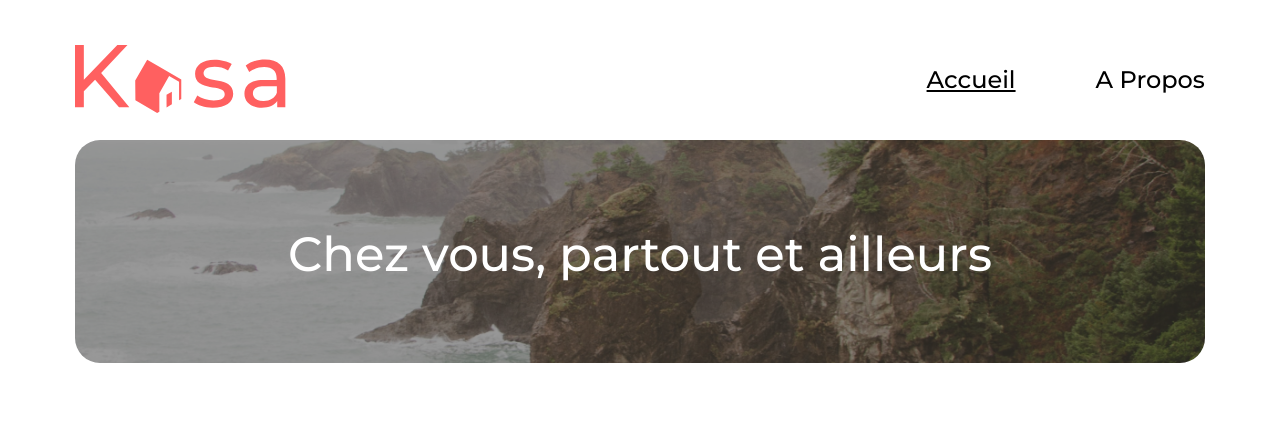
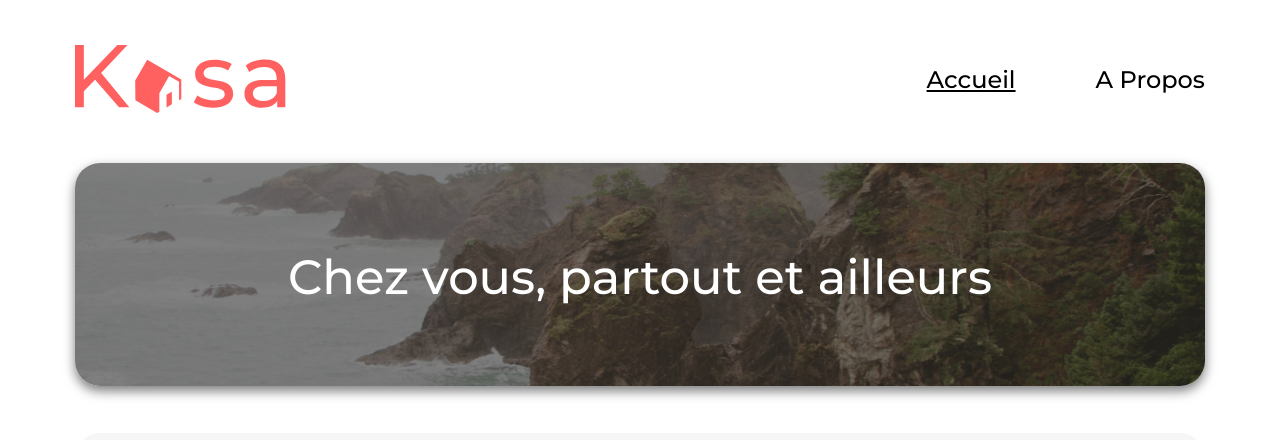
Before and after one commit to BreakFork/Kasa, a React (Create React App) app: page / in a window 1280 px wide. Shown: the top 440 px of the page. Built offline with nearby package versions, Linux system fonts and the light colour scheme.

Commit message:
Correction bugs mineurs

```diff
--- a/src/components/banner/banner.scss
+++ b/src/components/banner/banner.scss
@@ -7,21 +7,20 @@
     &__img {
         height: map-get(main.$responsive-height, sm);
         border-radius: 10px;
-        filter: brightness(60%);
+        filter: brightness(50%);
 
         @include main.media-query(md) {
             border-radius: 25px;
             height: map-get(main.$responsive-height, lg);
+            box-shadow: 0px 5px 12px #F6F6F6;
         }
     }
 
     &__title {
-        // background-color: olive;
         color: white;
         font-size: map-get(main.$font-sizes, size-4);
         font-weight: 500;
         line-height: 100%;
-        // width: 75%;
         transform: translateY(-50%);
         position: absolute;
         top: 50%;
@@ -34,7 +33,6 @@
             width: 100%;
             text-align: center;
             font-size: map-get(main.$font-sizes, size-4);
-            // background-color: blue;
         }
 
         @include main.media-query(banner-break-md) {
@@ -42,22 +40,18 @@
             text-align: center;
             width: 100%;
             font-size: map-get(main.$font-sizes, size-banner-md);
-            // background-color: red;
         }
 
         @include main.media-query(banner-break-lg) {
             font-size: map-get(main.$font-sizes, size-banner-md);
-            // background-color: yellow;
         }
 
         @include main.media-query(md) {
             font-size: map-get(main.$font-sizes, size-5);
-            // background-color: purple;
         }
 
         @include main.media-query(banner-break-lg) {
             font-size: map-get(main.$font-sizes, size-6);
-            // background-color: orange;
         }
     }
 }
--- a/src/components/cards/card.scss
+++ b/src/components/cards/card.scss
@@ -18,7 +18,7 @@
         // width: 20.938rem;   /* 335px */
         width: 100%;
         // height: 15.938rem;  /* 255px */
-        height: auto;
+        height: 280px;
     }
 
     @include main.media-query(md) {
@@ -38,6 +38,7 @@
     &__img {
         min-width: 100%;
         min-height: 100%;
+        // object-position: 50% 50%;
         // filter: contrast(110%);
     }
 
@@ -56,17 +57,18 @@
         margin: 15px 20px;
         font-size: map.get(main.$font-sizes, size-3);
         color: white;
+        // background-color: grey;
+        height: 44px;
+        // width: 100%;
     }
 }
 
 @keyframes imgHoverAnimation {
     0% {
-        // opacity: 0;
         transform: translateY(2px);
     }
 
     100% {
-        // opacity: 1;
         transform: translateY(0);
     }
 }
--- a/src/components/collapse/Collapse.jsx
+++ b/src/components/collapse/Collapse.jsx
@@ -18,7 +18,6 @@ const Collapse = ({ id, title, content }) => {
     } else {
         for (let i = 0; i < content.length; i++) {
             formatedContent.push(content[i]);
-            //formatedData.current = formatedContent;       //console.log("FORMATED CONTENT LIST : " + formatedContent);
         }
     }
 
@@ -78,8 +77,8 @@ const Collapse = ({ id, title, content }) => {
             <section className="collapse__view">
                 <div  className={`${viewerHiddenCssClass}`} role="presentation">
                     {
-                        isActive && title != "Équipements" ? <CollapseTextTemplate formatedData={formatedData} />       //+ console.log("CHILD STRING : " + formatedData.current)
-                                                           : <CollapseListTemplate />       //+ console.log("CHILD ARRAY : " + formatedContent)
+                        isActive && title == "Équipements" ? <CollapseListTemplate />                                   //+ console.log("CHILD ARRAY : " + formatedContent)
+                                                           : <CollapseTextTemplate formatedData={formatedData} />       //+ console.log("CHILD STRING : " + formatedData.current)
                     }
                 </div>
             </section>
--- a/src/components/collapse/collapse.scss
+++ b/src/components/collapse/collapse.scss
@@ -15,13 +15,16 @@
     left: auto;
     display: flex;
     flex-direction: row;
+    justify-content: space-between;
     align-items: center;
     border-radius: 5px;
     color: white;
     line-height: 100%;
     padding-left: 20px;
     margin: 0;
+    background-color: grey;
     background-color: map.get(main.$colors, brand-clr);
+    // width: 50%;
 
     & {
         @include main.media-query(sm) {
@@ -32,12 +35,12 @@
         @include main.media-query(md) {
             font-size: map.get(main.$font-sizes, size-3);
             height: 3.25em;
-            border-radius: 10px;
         }
 
         @include main.media-query(lg) {
             font-size: map.get(main.$font-sizes, size-2);
             height: 52px;
+            border-radius: 10px;
         }
     }
 
@@ -103,23 +106,25 @@
     color: map.get(main.$colors, black-clr);
     line-height: 142.6%;
     text-align: justify;
-    word-spacing: -0.025rem;
-    white-space-collapse: break-spaces;
-    word-break: keep-all;
-    line-break: strict;
     padding: 23px 20px 15px 20px;
 
     @include main.media-query(sm) {
         font-size: map.get(main.$font-sizes, size-1);
+        white-space-collapse: break-spaces;
+        word-break: keep-all;
+        line-break: strict;
+        word-spacing: -0.025rem;
     }
 
     @include main.media-query(md) {
         font-size: map.get(main.$font-sizes, size-3);
         width: 100%;
+        // word-spacing: -0.050rem;
     }
 
     @include main.media-query(lg) {
         font-size: map.get(main.$font-sizes, size-3);
+        word-spacing: -0.010em;
     }
 }
 
--- a/src/components/header/Header.jsx
+++ b/src/components/header/Header.jsx
@@ -1,8 +1,7 @@
 import { useRef }  from "react";
 import Navbar from "../../components/navbar/Navbar";
 import Banner from "../../components/banner/Banner";
-// import BannerImgAboutPage from "../../assets/about.png";
-// import BannerGenericImg from "../../assets/banner-bkg.png";
+import "./header.scss";
 
 /**
  * HEADER COMPONENT
--- a/src/components/header/header.scss
+++ b/src/components/header/header.scss
@@ -1 +1,35 @@
-@import "main.scss";
+@use "../../styles/main.scss";
+
+.header {
+    display: flex;
+    flex-direction: column;
+    justify-content: space-between;
+    align-items: center;
+
+    // gap: 27px;
+    // background-color: orange;
+
+    @include main.media-query(sm) {
+        // background-color: orange;
+        margin: 1.25em 1.25em 0 1.25em;
+        gap: 15px;
+    }
+
+    @include main.media-query(md) {
+        // background-color: grey;
+        margin: 45px 5.868% 0 5.868%;
+        gap: 40px;
+    }
+
+    @include main.media-query(lg) {
+        // background-color: purple;
+        margin: 45px 5.868% 0px 5.868%;
+        gap: 45px;
+    }
+
+    @include main.media-query(xl) {
+        gap: 50px;
+        // background-color: mediumaquamarine;
+        // margin: 45px 5.868% 50px 5.868%;
+    }
+}
--- a/src/pages/about/about.scss
+++ b/src/pages/about/about.scss
@@ -13,10 +13,6 @@
     }
 
     @include main.media-query(lg) {
-        padding: 0 5.868% 0 5.868%;
-
-        & .collapse__view—wrapper-content>li {
-            width: 50%;
-        }
+        padding: 2.375rem 153px 0 153px;
     }
 }
--- a/src/pages/home/home.scss
+++ b/src/pages/home/home.scss
@@ -1,28 +1,28 @@
 @use "../../styles/main.scss";
 
-header {
-    // margin: 5.868% 5.868% 0 5.868%;  /* 22px --> breakpoint: 375px */
-    display: flex;
-    flex-direction: column;
-    justify-content: space-between;
-    align-items: center;
-    gap: 27px;
-    // background-color: orange;
+// header {
+//     // margin: 5.868% 5.868% 0 5.868%;  /* 22px --> breakpoint: 375px */
+//     display: flex;
+//     flex-direction: column;
+//     justify-content: space-between;
+//     align-items: center;
+//     gap: 27px;
+//     // background-color: orange;
 
-    @include main.media-query(sm) {
-            // background-color: orange;
-        margin: 1.25em 1.25em 0 1.25em;
-        }
-    @include main.media-query(md) {
-        // background-color: grey;
-        margin: 45px 5.868% 0 5.868%;
-    }
-    @include main.media-query(lg) {
-        // background-color: purple;
-        margin: 45px 5.868% 50px 5.868%;
-    }
-    @include main.media-query(xl) {
-        // background-color: mediumaquamarine;
-        // margin: 45px 5.868% 50px 5.868%;
-    }
-}
+//     @include main.media-query(sm) {
+//             // background-color: orange;
+//         margin: 1.25em 1.25em 0 1.25em;
+//         }
+//     @include main.media-query(md) {
+//         // background-color: grey;
+//         margin: 45px 5.868% 0 5.868%;
+//     }
+//     @include main.media-query(lg) {
+//         // background-color: purple;
+//         margin: 45px 5.868% 50px 5.868%;
+//     }
+//     @include main.media-query(xl) {
+//         // background-color: mediumaquamarine;
+//         // margin: 45px 5.868% 50px 5.868%;
+//     }
+// }
--- a/src/pages/housing/housing.scss
+++ b/src/pages/housing/housing.scss
@@ -8,8 +8,8 @@
     flex-direction: column;
 
     @include main.media-query(sm) {
-        padding: 27px 5.335% 0.375rem 5.335%;
-        gap: 10px;
+        padding: 20px 5.335% 0.375rem 5.335%;
+        gap: 12px;
     }
 
     @include main.media-query(md) {
@@ -17,7 +17,7 @@
     }
 
     @include main.media-query(lg) {
-        padding: 0 5.868% 0 5.868%;
+        padding: 50px 5.868% 0px 5.868%;
     }
 }
 
--- a/src/styles/partials/_mixins.scss
+++ b/src/styles/partials/_mixins.scss
@@ -28,7 +28,6 @@
     @media screen and (min-width: 375px) and (max-width: 423px) {
         width: 75%;
         font-size: map-get($font-sizes, size-banner-md);
-        // background-color: grey;
     }
 }
 
--- a/src/styles/partials/_reset.scss
+++ b/src/styles/partials/_reset.scss
@@ -21,4 +21,5 @@ img {
     width: 100%;
     height: auto;
     object-fit: cover;
+    object-position: 50% 50%;
 }
```
